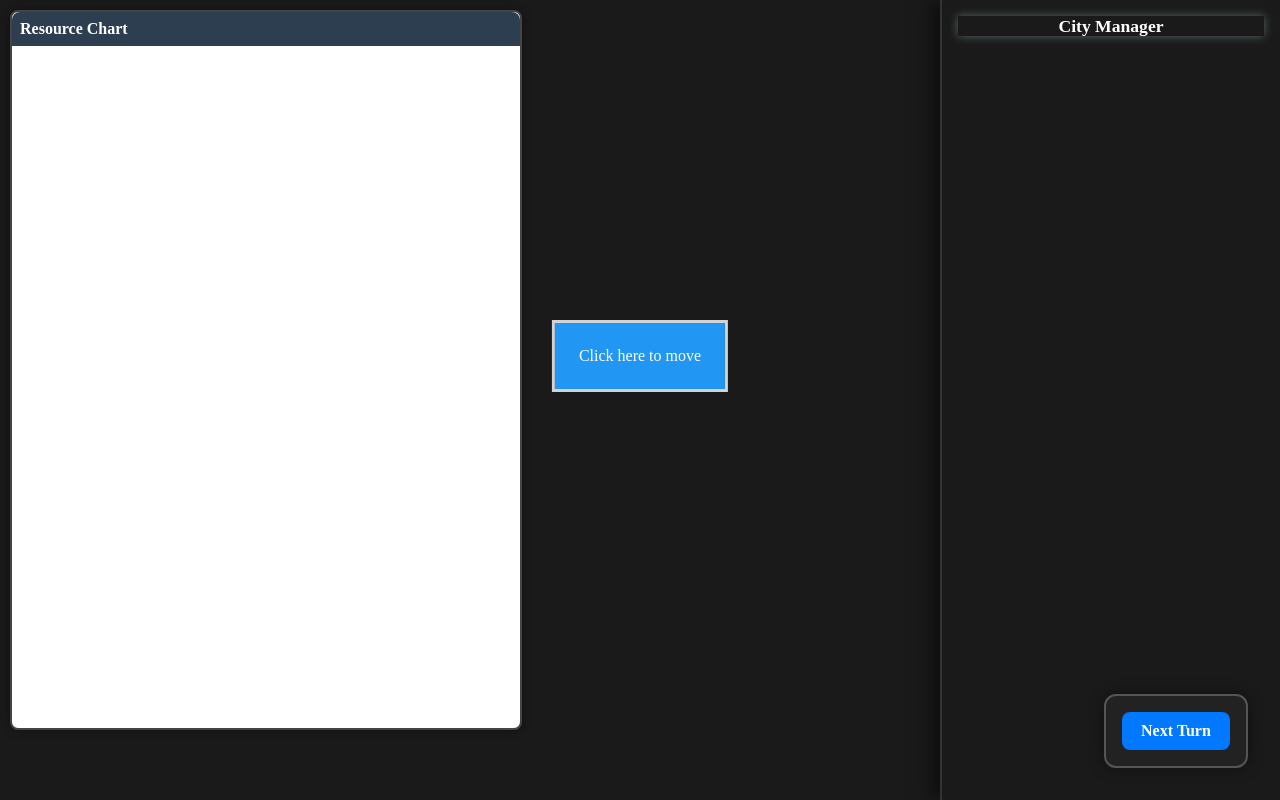
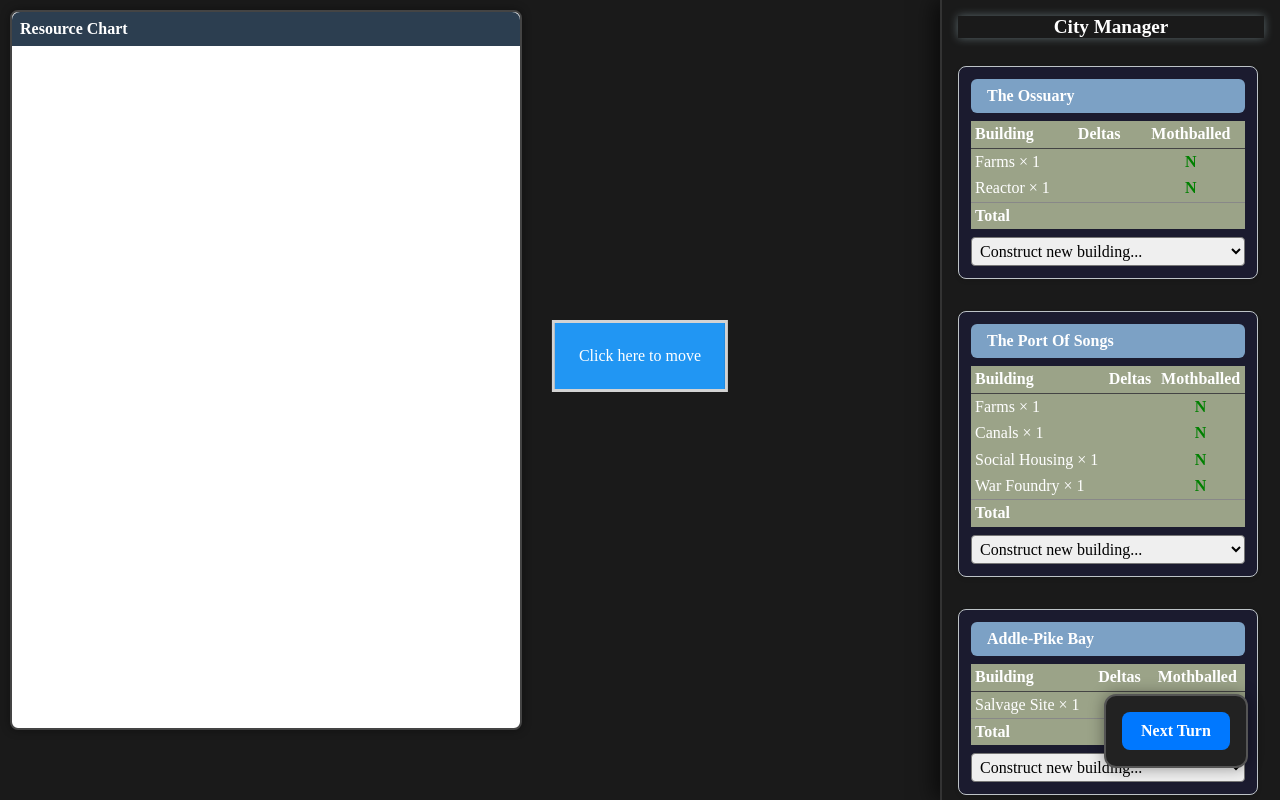
Before and after one commit to ethanyeungDev/ZeDust, a website with bundled scripts: page src/index.html in a window 1280 px wide. Built offline with nearby package versions, Linux system fonts and the light colour scheme.

Commit message:
about to move things around again to get deltas on city manager showing

```diff
--- a/src/scripts/campaign/cities.js
+++ b/src/scripts/campaign/cities.js
@@ -21,10 +21,7 @@ export const cities = [
     buildings: [
       { template: "Salvage Site", count: 1, mothballed: false, beingBuilt: false },
    ]
-  },
-    {
-    name: "Marcanos Post",
-    buildings: [
-   ]
   }
+
+
 ];
--- a/src/scripts/mainGame.js
+++ b/src/scripts/mainGame.js
@@ -46,7 +46,6 @@ document.addEventListener("DOMContentLoaded", () => {
   renderSidebar();
   wireNextTurnModal();
   updateAllCityCharts();
-    renderCityPanels();
 });
 
 
@@ -109,7 +108,6 @@ runStageOne();
 
 // Introduction scene
 
-console.log("Projected:", projectedNextTurnValues());
 
 function runIntro(){
 
--- a/src/scripts/ui/cityPanel.js
+++ b/src/scripts/ui/cityPanel.js
@@ -1,88 +1,164 @@
-// cityPanel.js
-import { buildingsList, buildingMap } from '../campaign/buildings.js';
+// ui/cityPanel.js
+import { buildingMap } from '../campaign/buildings.js';
 import { startConstructionInCity } from '../mainGame.js';
-import { applyValueClass } from './colors.js';
 
 /**
- * Compute total deltas for a city based on its active buildings.
+ * Compute per-building deltas, accounting for mothballed status
  */
-function calculateCityDeltas(city) {
+function calculateBuildingDeltas(building) {
+  const template = buildingMap[building.template];
+  if (!template || !template.output) return {};
+  const deltas = {};
+  for (const [res, val] of Object.entries(template.output)) {
+    deltas[res] = building.mothballed ? 0 : val;
+  }
+  return deltas;
+}
+
+/**
+ * Compute summed deltas for the city
+ */
+function calculateCityTotals(city) {
   const totals = {};
-
   city.buildings.forEach(b => {
-    const template = buildingMap[b.template];
-    if (!template || !template.deltas) return;
-
-    for (const [resource, value] of Object.entries(template.deltas)) {
-      totals[resource] = (totals[resource] || 0) + value * b.count;
+    const deltas = calculateBuildingDeltas(b);
+    for (const [res, val] of Object.entries(deltas)) {
+      totals[res] = (totals[res] || 0) + val * b.count;
     }
   });
-
   return totals;
 }
 
 /**
- * Create a panel for one city, including header, building list,
- * deltas, and a dropdown to construct new buildings.
+ * Render a single city panel
  */
-export function createCityPanel(city, cityIndex) {
+export function createCityPanel(city, index) {
   const panel = document.createElement('div');
   panel.className = 'city-panel';
+  panel.style.background = '#1b1b2f';
+  panel.style.color = 'white';
+  panel.style.padding = '0.75rem';
+  panel.style.borderRadius = '8px';
+  panel.style.flex = '0 0 auto';
+  panel.style.minWidth = '300px';
 
   // --- HEADER ---
   const header = document.createElement('div');
   header.className = 'city-header';
-  header.innerHTML = `<h3>${city.name}</h3>`;
+  header.innerHTML = `<h3 style="margin:0; text-align:center;">${city.name}</h3>`;
   panel.appendChild(header);
 
-  // --- DELTAS ---
-  const deltas = calculateCityDeltas(city);
-  const deltaDiv = document.createElement('div');
-  deltaDiv.className = 'city-deltas';
+  // --- TABLE FOR BUILDINGS AND DELTAS ---
+  const table = document.createElement('table');
+  table.style.width = '100%';
+  table.style.borderCollapse = 'collapse';
+  table.style.marginTop = '0.5rem';
 
-  if (Object.keys(deltas).length === 0) {
-    deltaDiv.innerHTML = `<hr>`;
-  } else {
-    for (const [res, value] of Object.entries(deltas)) {
-      const line = document.createElement('div');
-      line.className = 'delta-line';
-      line.innerHTML = `${res}: <span class="${applyValueClass(value)}">${value}</span>`;
-      deltaDiv.appendChild(line);
-    }
+  const thead = document.createElement('thead');
+  thead.innerHTML = `
+    <tr style="border-bottom:1px solid #444;">
+      <th style="text-align:left; padding:0.25rem;">Building</th>
+      <th style="text-align:left; padding:0.25rem;">Deltas</th>
+      <th style="padding:0.25rem;">Mothballed</th>
+    </tr>
+  `;
+  table.appendChild(thead);
+
+  const tbody = document.createElement('tbody');
+city.buildings.forEach((b, i) => {
+  const deltas = calculateBuildingDeltas(b);
+  const tr = document.createElement('tr');
+
+  // --- Building name ---
+  const tdName = document.createElement('td');
+  tdName.textContent = `${b.template} × ${b.count}`;
+  tdName.style.padding = '0.25rem';
+  tr.appendChild(tdName);
+
+  // --- Deltas ---
+  const tdDeltas = document.createElement('td');
+  tdDeltas.style.padding = '0.25rem';
+  tdDeltas.style.fontFamily = 'monospace';
+  tdDeltas.textContent = Object.entries(deltas)
+    .map(([res, val]) => `${res}: ${b.mothballed ? 0 : (val >= 0 ? '+' : '') + val}`)
+    .join(' | ');
+  tr.appendChild(tdDeltas);
+
+  // --- Mothballed indicator (color + Y/N) ---
+  const tdMoth = document.createElement('td');
+  tdMoth.style.padding = '0.25rem';
+  tdMoth.style.fontWeight = 'bold';
+  tdMoth.style.textAlign = 'center';
+  tdMoth.style.cursor = 'pointer';
+
+  function updateMothCell() {
+    tdMoth.textContent = b.mothballed ? 'Y' : 'N';
+    tdMoth.style.color = b.mothballed ? 'red' : 'green';
   }
-  panel.appendChild(deltaDiv);
 
-  // --- BUILDINGS LIST ---
-  const buildingListDiv = document.createElement('div');
-  buildingListDiv.className = 'city-buildings';
+  updateMothCell();
 
-  city.buildings.forEach(b => {
-    const entry = document.createElement('div');
-    entry.className = 'building-entry';
-    entry.innerHTML = `${b.template} × ${b.count}`;
-    buildingListDiv.appendChild(entry);
+  tdMoth.addEventListener('click', () => {
+    b.mothballed = !b.mothballed;
+    updateMothCell();
+    // optionally re-render sidebar to update all deltas
   });
 
-  panel.appendChild(buildingListDiv);
+  tr.appendChild(tdMoth);
+
+  tbody.appendChild(tr);
+});
+
+
+  // --- TOTAL ROW ---
+  const totalRow = document.createElement('tr');
+  totalRow.style.borderTop = '1px solid #888';
+  const totals = calculateCityTotals(city);
+
+  const tdLabel = document.createElement('td');
+  tdLabel.textContent = 'Total';
+  tdLabel.style.fontWeight = 'bold';
+  tdLabel.style.padding = '0.25rem';
+  totalRow.appendChild(tdLabel);
+
+  const tdTotals = document.createElement('td');
+  tdTotals.style.padding = '0.25rem';
+  tdTotals.style.fontFamily = 'monospace';
+  tdTotals.style.fontWeight = 'bold';
+  tdTotals.textContent = Object.entries(totals)
+    .map(([res, val]) => `${res}: ${val >= 0 ? '+' : ''}${val}`)
+    .join(' | ');
+  totalRow.appendChild(tdTotals);
+
+  // Empty cell for mothballed column
+  const tdEmpty = document.createElement('td');
+  tdEmpty.textContent = '';
+  totalRow.appendChild(tdEmpty);
+
+  tbody.appendChild(totalRow);
+
+  table.appendChild(tbody);
+  panel.appendChild(table);
 
   // --- CONSTRUCTION DROPDOWN ---
   const dropdown = document.createElement('select');
-  dropdown.className = 'city-construction';
+  dropdown.style.marginTop = '0.5rem';
   const placeholder = document.createElement('option');
   placeholder.textContent = 'Construct new building...';
   placeholder.disabled = true;
   placeholder.selected = true;
   dropdown.appendChild(placeholder);
 
-  buildingsList.forEach(b => {
+  Object.values(buildingMap).forEach(building => {
     const opt = document.createElement('option');
-    opt.value = b.name;
-    opt.textContent = b.name;
+    opt.value = building.name;
+    opt.textContent = building.name;
     dropdown.appendChild(opt);
   });
 
-  dropdown.addEventListener('change', (e) => {
-    startConstructionInCity(cityIndex, e.target.value);
+  dropdown.addEventListener('change', e => {
+    const buildingName = e.target.value;
+    startConstructionInCity(index, buildingName);
     e.target.selectedIndex = 0;
   });
 
--- a/src/scripts/ui/colors.js
+++ b/src/scripts/ui/colors.js
@@ -3,7 +3,7 @@
 
 //I've completely lost control of the situation and don't know why I need these for the charts
 
-//oh I'm applying html tags, that makes more sense
+
 
 export function valueClassFor(v) {
   if (v > 0) return 'positive';
@@ -11,8 +11,16 @@ export function valueClassFor(v) {
   return 'zero';
 }
 
-// call to apply coloring classes to a DOM element (adds .positive/.negative/.zero)
-export function applyValueClass(el, value) {
-  el.classList.remove('positive','negative','zero');
-  el.classList.add(valueClassFor(value));
+//oh I'm applying html tags, that makes more sense
+
+// purging that but leaving it for posterity because it was very funny
+
+// // call to apply coloring classes to a DOM element (adds .positive/.negative/.zero)
+// export function applyValueClass(el, value) {
+//   el.classList.remove('positive','negative','zero');
+//   el.classList.add(valueClassFor(value));
+// }
+
+export function applyValueClass(value) {
+  return valueClassFor(value);
 }
--- a/src/scripts/ui/sidebar.js
+++ b/src/scripts/ui/sidebar.js
@@ -1,17 +1,30 @@
 
+  //dang the white on black looks pretty good actually
+
+
+// ui/sidebar.js
 import { cities } from '../campaign/cities.js';
 import { createCityPanel } from './cityPanel.js';
 
-/**
- * Render the entire sidebar and attach it to #rightSidebar
- */
 export function renderSidebar() {
   const container = document.getElementById('citySidebar');
-  container.innerHTML = ''; // clear
+  if (!container) {
+    console.error("Cannot find #citySidebar in the DOM");
+    return;
+  }
 
+  container.innerHTML = ''; // clear existing content
+  container.style.display = 'flex';
+  container.style.flexWrap = 'wrap';
+  container.style.gap = '1rem';
+  container.style.padding = '1rem';
+  container.style.justifyContent = 'flex-start';
+  container.style.alignItems = 'flex-start';
+
+  // Optional overall title for the sidebar
   const title = document.createElement('div');
-  //dang the white on black looks pretty good actually
-  title.innerHTML = `<h2 style="margin:0 0 0.75rem 0; text-align: center; color:white; box-shadow: 0 0 10px rgba(188, 220, 230, 0.4); font-size:1.1rem;">City Manager</h2>`;
+  title.style.width = '100%';
+  title.innerHTML = `<h2 style="margin:0 0 0.75rem 0; text-align:center; color:white; font-size:1.2rem; box-shadow: 0 0 10px rgba(188,220,230,0.4);">City Manager</h2>`;
   container.appendChild(title);
 
   cities.forEach((city, idx) => {
--- a/src/styles/styles.css
+++ b/src/styles/styles.css
@@ -1,3 +1,4 @@
+
 /*Vaguely Fallout New Vegas style colour palette.*/
 
 /* im aware the colors are supposed to all be in one consistent data format but i am tired */
@@ -10,15 +11,9 @@
    --f_white:	#c0ffff;
 }
 
-@import url('https://fonts.googleapis.com/css2?family=Cinzel:wght@400..900&display=swap');
 
 .header{
   background-color: var(--light_amber);
-}
-
-html{
-     font-family: "Cinzel", serif;
-
 }
 
 /* source for typing animation: https://css-tricks.com/snippets/css/typewriter-effect/ */
@@ -340,3 +335,22 @@ ul{
 .construction-row button { background:var(--accent); color:white; border:none; padding:0.4rem 0.6rem; border-radius:6px; cursor:pointer; }
 
 .canvas-small { width:100%; height:140px; display:block; margin-top:0.5rem; }
+
+.city-panel table {
+  border-collapse: collapse;
+  width: 100%;
+  background-color: rgb(155, 163, 136);
+}
+.city-panel td {
+  padding: 0.25rem 0.5rem;
+}
+.mothballed {
+  opacity: 0.5;
+  text-decoration: line-through;
+}
+.city-panel select {
+  width: 100%;
+  padding: 0.25rem;
+  border-radius: 4px;
+  margin-top: 0.5rem;
+}
```
Also changed, not shown: src/scripts/campaign/turnSystem.js (+0 -76 lines).
